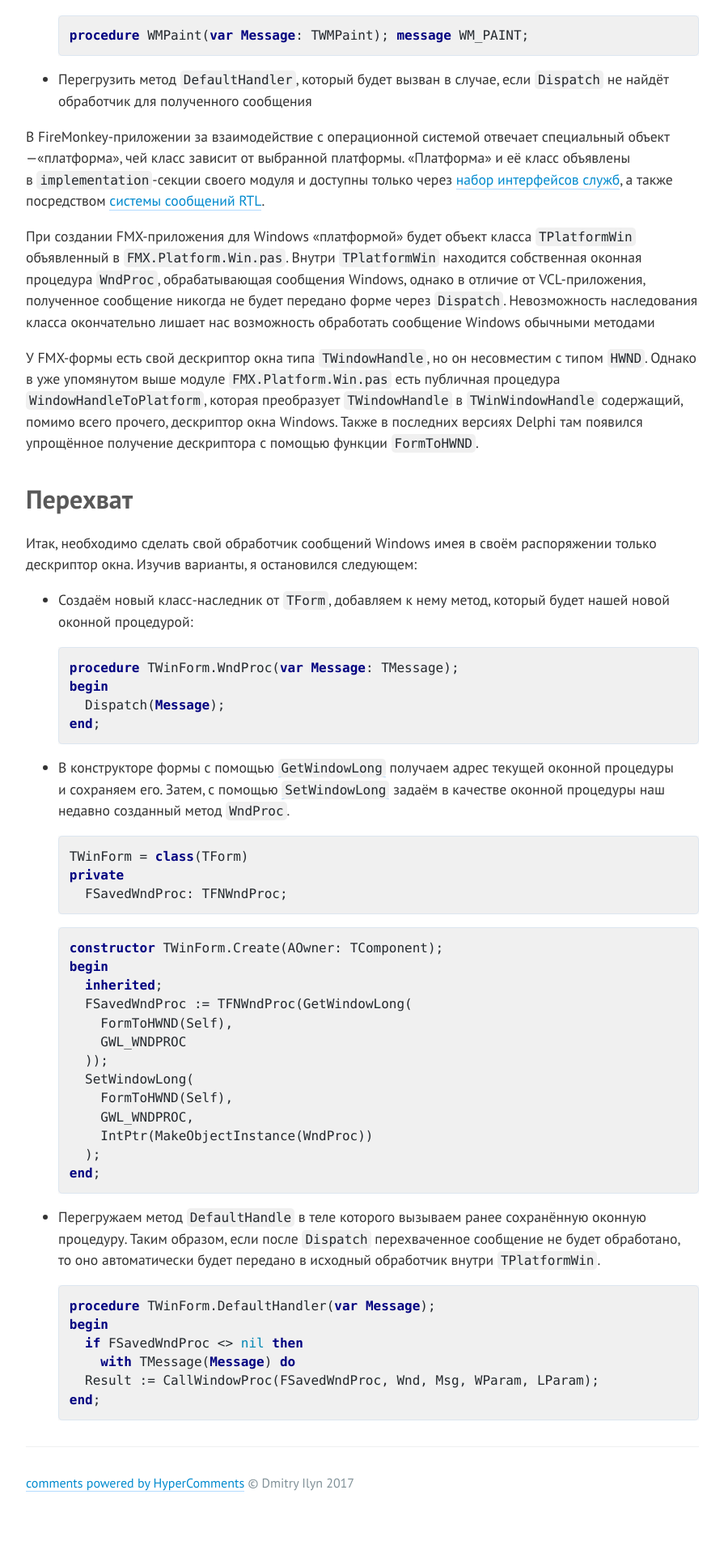
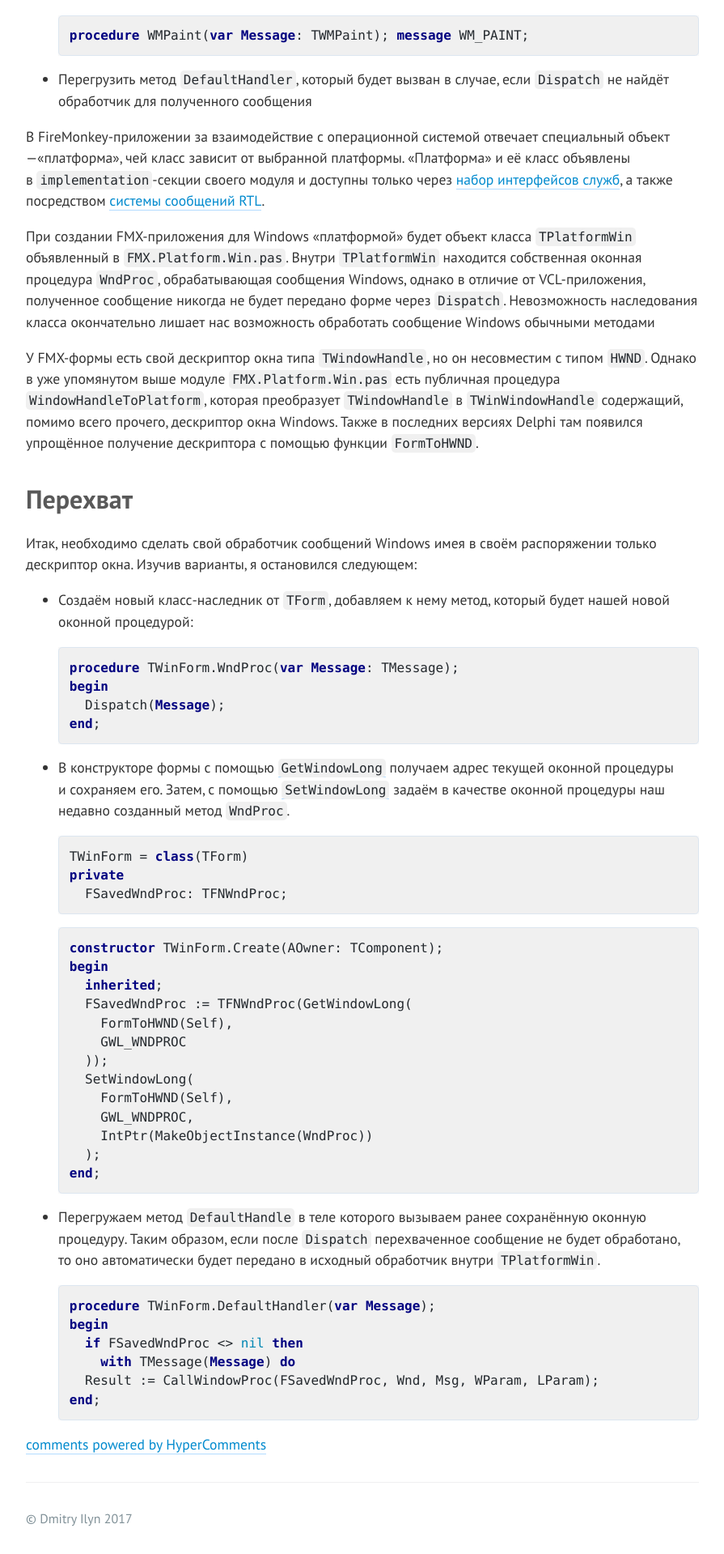
Before and after one commit to dmitryilyn/dmitryilyn.github.io, a Jekyll site: the page built from index.md, in a window 1280 px wide. Shown: the part 859-2778 px from the top of the page at 81% size, without its empty margins (192-1087 px from the left). Built offline with Jekyll 4.4.1, drawn with Linux system fonts in a browser that asks for light colours; our own code applies the rules of GitHub Pages for plain Markdown files; comment, search, counter and statistics services are not loaded; the repository's description, which GitHub fills in, is left out; before the commit the page ends 2734 px from its top, so only the background shows below that.

Commit message:
test 30.4

```diff
--- a/_layouts/default.html
+++ b/_layouts/default.html
@@ -23,9 +23,8 @@
     </section>
     <section class="main-content">
       {{ content }}
-
+      {% include hypercomments.html %}
       <footer class="site-footer">
-	{% include hypercomments.html %}
         {% if site.github.is_project_page %}
           <span class="site-footer-owner"><a href="{{ site.github.repository_url }}">{{ site.github.repository_name }}</a> is maintained by <a href="{{ site.github.owner_url }}">{{ site.github.owner_name }}</a>.</span>
         {% endif %}
@@ -33,7 +32,6 @@
 	  &copy;&nbsp;Dmitry Ilyn 2017
 	</span>
       </footer>
-
     </section>
     {% if site.google_analytics %}
       <script type="text/javascript">
```
